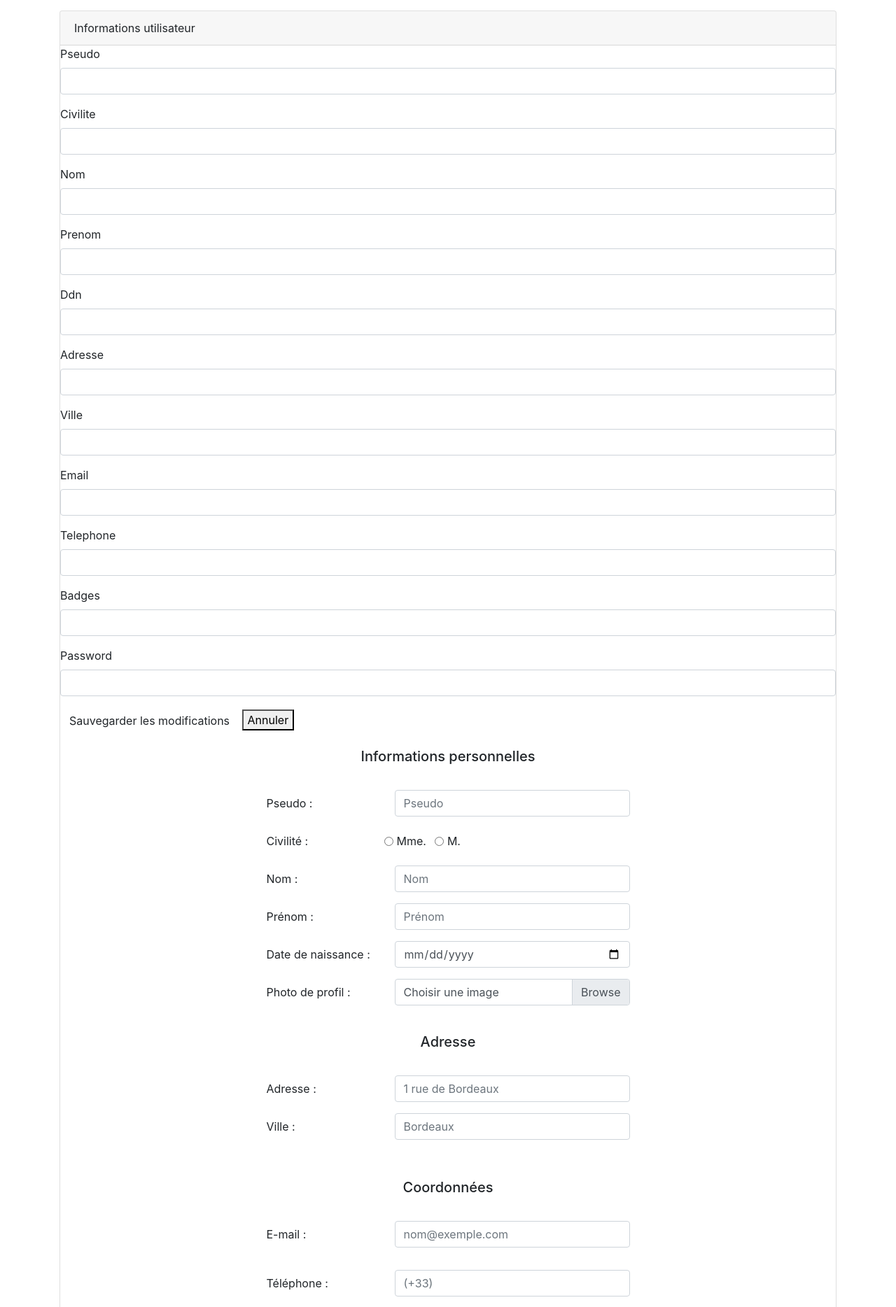
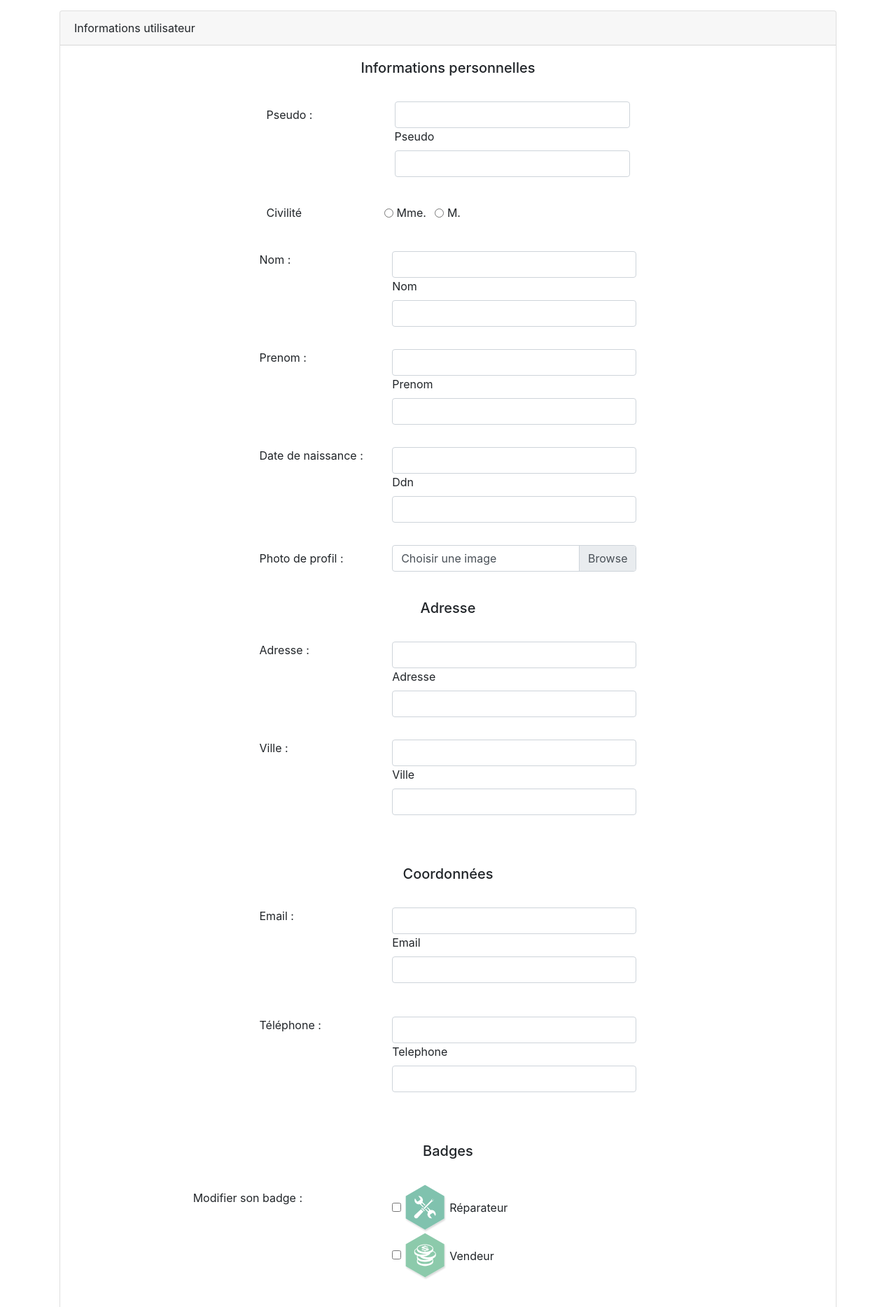
Before and after one commit to StephanieeV/Axolit, a Symfony app: template templates/default/informations.html.twig in a window 1280 px wide. Shown: the part 99-1967 px from the top of the page at 70% size. Run offline with Twig, Linux system fonts and the light colour scheme; the template is opened without the code that fills it, so the values that code supplies are empty; form fields are guessed from the names that the template uses; some libraries are stand-ins or nearby versions.

Commit message:
Formulaire contact/infos

```diff
--- a/src/Form/InscriptionType.php
+++ b/src/Form/InscriptionType.php
@@ -26,7 +26,7 @@ class InscriptionType extends AbstractType
             ->add('email', EmailType::class)
             ->add('nom', TextType::class)
             ->add('prenom', TextType::class)
-            ->add('email')
+            ->add('email', EmailType::class)
             ->add('agreeTerms', CheckboxType::class, [
                 'mapped' => false,
                 'constraints' => [
--- a/templates/default/informations.html.twig
+++ b/templates/default/informations.html.twig
@@ -28,28 +28,11 @@
 			</div>
 			{{ form_start(form_modif_infos) }}
 
-			{{ form_row(form_modif_infos.pseudo) }}
-			{{ form_row(form_modif_infos.civilite) }}
-			{{ form_row(form_modif_infos.nom) }}
-			{{ form_row(form_modif_infos.prenom) }}
-			{{ form_row(form_modif_infos.ddn) }}
 			{# {{ form_row(form_modif_infos.photo_profil) }} #}
-			{{ form_row(form_modif_infos.adresse) }}
-			{{ form_row(form_modif_infos.Ville) }}
 			{# {{ form_row(form_modif_infos.code_postal) }} #}
-			{{ form_row(form_modif_infos.email) }}
-			{{ form_row(form_modif_infos.telephone) }}
-			{{ form_row(form_modif_infos.badges) }}
+			{# {{ form_row(form_modif_infos.badges) }} #}
 			{# {{ form_row(form_modif_infos.competences) }} #}
-			{{ form_row(form_modif_infos.password) }}
 
-			<button class="btn">
-				Sauvegarder les modifications
-			</button>
-			<button>
-				Annuler
-			</button>
-			{{ form_end(form_modif_infos) }}
 
 
 			<div class="card-body">
@@ -59,16 +42,19 @@
 				<br>
 				<form>
 					<div class="form-group row">
-						<label for="pseudo" class="col-form-label col-sm-6 col-md-2 offset-md-3">
-							Pseudo :
-						</label>
+						<div class="col-form-label col-sm-6 col-md-2 offset-md-3">
+							{{form_label(form_modif_infos.pseudo, 'Pseudo :')	}}
+						</div>
 						<div class="col-sm-6 col-md-4">
-							<input class="form-control" type="text" name="pseudo" placeholder="Pseudo">
+							{{form_widget(form_modif_infos.pseudo, {'attr':{'class':'form-control'}})}}
+							{{form_row(form_modif_infos.pseudo)}}
+							{{form_errors(form_modif_infos.pseudo)}}
 						</div>
 					</div>
-					<div class="form-group row">
-						<label for="radio" class="col-form-label col-sm-6 col-md-2 offset-md-3">
-							Civilité :
+					<label class="form-group row">
+						<label class="col-form-label col-sm-6 col-md-2 offset-md-3">
+							{# {{form_label(form_modif_infos.civilite, 'Civilité :')	}} #}
+							Civilité
 						</label>
 						<div class="form-check form-check-inline">
 							<input class="form-check-input" type="radio" name="option1" value="option1">
@@ -84,27 +70,33 @@
 						</div>
 					</div>
 					<div class="form-group row">
-						<label for="nom" class="col-form-label col-sm-6 col-md-2 offset-md-3">
-							Nom :
-						</label>
+						<div class="col-sm-6 col-md-2 offset-md-3">
+							{{form_label(form_modif_infos.nom, 'Nom :')	}}
+						</div>
 						<div class="col-sm-6 col-md-4">
-							<input class="form-control" type="text" name="nom" placeholder="Nom">
+							{{form_widget(form_modif_infos.nom, {'attr':{'class':'form-control'}})}}
+							{{form_row(form_modif_infos.nom)}}
+							{{form_errors(form_modif_infos.nom)}}
 						</div>
 					</div>
 					<div class="form-group row">
-						<label for="prenom" class="col-form-label col-sm-6 col-md-2 offset-md-3">
-							Prénom :
-						</label>
+						<div class="col-sm-6 col-md-2 offset-md-3">
+							{{form_label(form_modif_infos.prenom, 'Prenom :')	}}
+						</div>
 						<div class="col-sm-6 col-md-4">
-							<input class="form-control" type="texte" name="prenom" placeholder="Prénom">
+							{{form_widget(form_modif_infos.prenom, {'attr':{'class':'form-control'}})}}
+							{{form_row(form_modif_infos.prenom)}}
+							{{form_errors(form_modif_infos.prenom)}}
 						</div>
 					</div>
 					<div class="form-group row">
-						<label for="dateN" class="col-form-label col-sm-6 col-md-2 offset-md-3">
-							Date de naissance :
-						</label>
+						<div class="col-sm-6 col-md-2 offset-md-3">
+							{{form_label(form_modif_infos.ddn, 'Date de naissance :')}}
+						</div>
 						<div class="col-sm-6 col-md-4">
-							<input class="form-control" type="date" name="dateN" placeholder="1996-08-19">
+							{{form_widget(form_modif_infos.ddn, {'attr':{'class':'form-control'}})}}
+							{{form_row(form_modif_infos.ddn)}}
+							{{form_errors(form_modif_infos.ddn)}}
 						</div>
 					</div>
 					<div class="form-group row">
@@ -126,19 +118,23 @@
 					</h5>
 					<br>
 					<div class="form-group row">
-						<label for="adresse" class="col-form-label col-sm-6 col-md-2 offset-md-3">
-							Adresse :
-						</label>
+						<div class="col-sm-6 col-md-2 offset-md-3">
+							{{form_label(form_modif_infos.adresse, 'Adresse :')	}}
+						</div>
 						<div class="col-sm-6 col-md-4">
-							<input class="form-control" type="text" name="adresse" placeholder="1 rue de Bordeaux">
+							{{form_widget(form_modif_infos.adresse, {'attr':{'class':'form-control'}})}}
+							{{form_row(form_modif_infos.adresse)}}
+							{{form_errors(form_modif_infos.adresse)}}
 						</div>
 					</div>
 					<div class="form-group row">
-						<label for="ville" class="col-form-label col-sm-6 col-md-2 offset-md-3">
-							Ville :
-						</label>
+						<div class="col-sm-6 col-md-2 offset-md-3">
+							{{form_label(form_modif_infos.ville, 'Ville :')	}}
+						</div>
 						<div class="form-group col-sm-6 col-md-4">
-							<input type="text" class="form-control" name="ville" placeholder="Bordeaux">
+							{{form_widget(form_modif_infos.ville, {'attr':{'class':'form-control'}})}}
+							{{form_row(form_modif_infos.ville)}}
+							{{form_errors(form_modif_infos.ville)}}
 						</div>
 					</div>
 					<br>
@@ -147,19 +143,23 @@
 					</h5>
 					<br>
 					<div class="form-group row">
-						<label for="email" class="col-form-label col-sm-6 col-md-2 offset-md-3">
-							E-mail :
-						</label>
+						<div class="col-sm-6 col-md-2 offset-md-3">
+							{{form_label(form_modif_infos.ville, 'Email :')	}}
+						</div>
 						<div class="form-group col-sm-6 col-md-4">
-							<input type="email" class="form-control" name="mail" placeholder="nom@exemple.com">
+							{{form_widget(form_modif_infos.email, {'attr':{'class':'form-control'}})}}
+							{{form_row(form_modif_infos.email)}}
+							{{form_errors(form_modif_infos.email)}}
 						</div>
 					</div>
 					<div class="form-group row">
-						<label for="tel" class="col-form-label col-sm-6 col-md-2 offset-md-3">
-							Téléphone :
-						</label>
+						<div class="col-sm-6 col-md-2 offset-md-3">
+							{{form_label(form_modif_infos.telephone, 'Téléphone :')	}}
+						</div>
 						<div class="form-group col-sm-6 col-md-4">
-							<input class="form-control" type="tel" name="tel" placeholder="(+33)">
+							{{form_widget(form_modif_infos.telephone, {'attr':{'class':'form-control'}})}}
+							{{form_row(form_modif_infos.telephone)}}
+							{{form_errors(form_modif_infos.telephone)}}
 						</div>
 					</div>
 					<br>
@@ -208,11 +208,13 @@
 					</h5>
 					<br>
 					<div class="form-group row">
-						<label for="mdp" class="col-form-label col-sm-3 col-md-3 offset-md-2">
-							Modifier le mot de passe :
-						</label>
+						<div class="col-sm-3 col-md-3 offset-md-2">
+							{{form_label(form_modif_infos.password, 'Modifier le mot de passe :')}}
+						</div>
 						<div class="form-group col-sm-6 col-md-4">
-							<input autocomplete="new-password" type="password" class="form-control" name="mdp" placeholder="Mot de passe">
+							{{form_widget(form_modif_infos.password, {'attr':{'class':'form-control'}})}}
+							{{form_row(form_modif_infos.password)}}
+							{{form_errors(form_modif_infos.password)}}
 						</div>
 					</div>
 
```
Also changed, not shown: src/Form/ContactType.php (+8 -5 lines), src/Form/InformationsType.php (+11 -11 lines), templates/default/contact.html.twig (+34 -24 lines).
